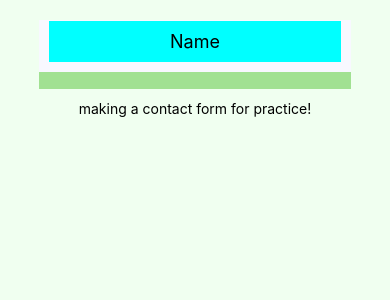
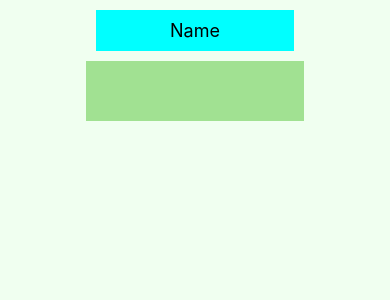
Before and after one commit to mcfliermeyer/ReactNative-Learning-Project, a React Native app: screen / in a window 390 px wide. Shown: the top 300 px of the page. Built offline with nearby package versions, Linux system fonts and the light colour scheme.

Commit message:
Extract Namefield to component.

```diff
--- a/App.js
+++ b/App.js
@@ -1,16 +1,13 @@
 import { StatusBar } from "expo-status-bar";
 import { SafeAreaView, StyleSheet, Text, TextInput, View } from "react-native";
+import NameField from "./NameField";
 
 export default function App() {
   return (
     <View style={{ backgroundColor: "red", flex: 1 }}>
       <SafeAreaView style={styles.safeContainer}>
         <View style={styles.container}>
-          <View style={styles.nameContainer}>
-            <Text style={styles.nameLabel}>Name</Text>
-            <TextInput style={styles.nameInput} />
-          </View>
-          <Text>making a contact form for practice!</Text>
+          <NameField />
         </View>
       </SafeAreaView>
     </View>
--- /dev/null
+++ b/NameField.js
@@ -0,0 +1,26 @@
+import { StyleSheet, Text, TextInput, View } from "react-native";
+
+export default function NameField() {
+  return (
+    <View style={styles.nameContainer}>
+      <Text style={styles.nameLabel}>Name</Text>
+      <TextInput style={styles.nameInput} />
+    </View>
+  );
+}
+
+const styles = StyleSheet.create({
+  nameLabel: {
+    margin: 10,
+    padding: 10,
+    fontSize: 18,
+    backgroundColor: "aqua",
+    justifyContent: "center",
+    textAlign: "center",
+  },
+  nameInput: {
+    minWidth: "80%",
+    height: 60,
+    backgroundColor: "#a1e192",
+  },
+});
```
